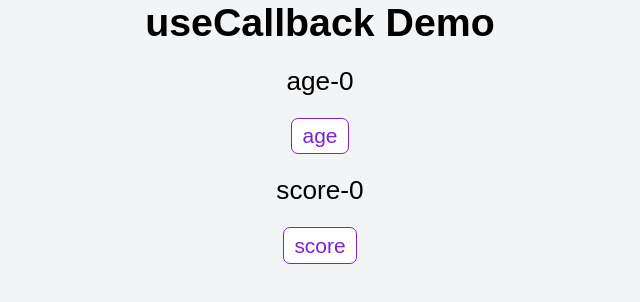
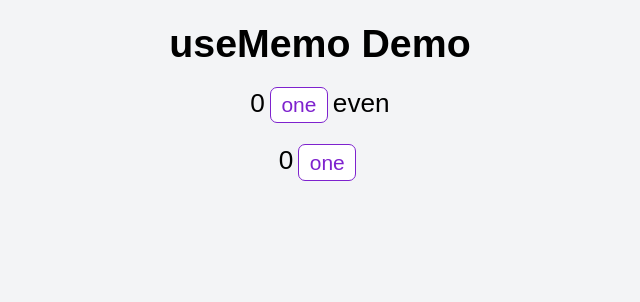
Before and after one commit to Soheiljafarnejad/React, a React (Create React App) app: page / in a window 1280 px wide. Shown: the top 302 px of the page, without its empty margins (320-960 px from the left). Built offline with nearby package versions, Linux system fonts and the light colour scheme.

Commit message:
useMomo Demo

```diff
--- a/src/App.js
+++ b/src/App.js
@@ -1,10 +1,12 @@
 import "./App.css";
 import Parent from "./optimization/useCallback/Parent";
+import Count from "./optimization/useMemo/Count";
 
 const App = () => {
   return (
     <>
-      <Parent />
+      {/* <Parent /> */}
+      <Count />
     </>
   );
 };
--- a/src/index.css
+++ b/src/index.css
@@ -27,6 +27,6 @@ button {
   padding: 0.5rem 1rem;
   margin: 0 5px;
 }
-p{
+div{
   margin: 2rem 0;
 }
--- /dev/null
+++ b/src/optimization/useMemo/Count.js
@@ -0,0 +1,29 @@
+import { useState } from "react";
+
+const Count = () => {
+  const [countA, setCountA] = useState(0);
+  const [countB, setCountB] = useState(0);
+
+  const isEven = () => {
+    let i = 0;
+    while (i < 2000000000) i++;
+    return countA % 2 === 0;
+  };
+
+  return (
+    <section>
+      <h1>useMemo Demo</h1>
+      <div>
+        <span>{countA}</span>
+        <button onClick={() => setCountA(countA + 1)}>one</button>
+        <span>{isEven() ? "even" : "odd"}</span>
+      </div>
+      <div>
+        <span>{countB}</span>
+        <button onClick={() => setCountB(countB + 1)}>one</button>
+      </div>
+    </section>
+  );
+};
+
+export default Count;
```
